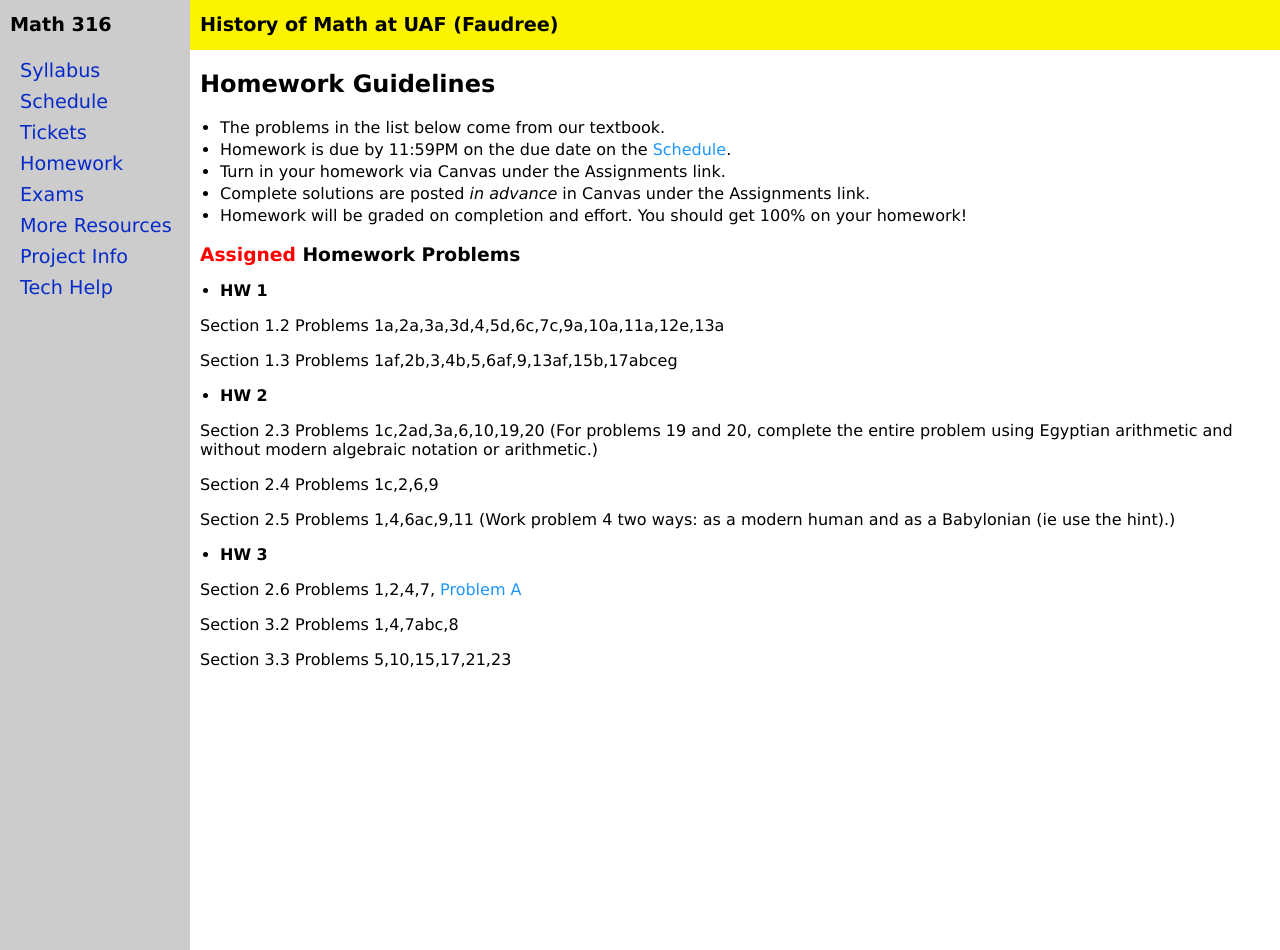
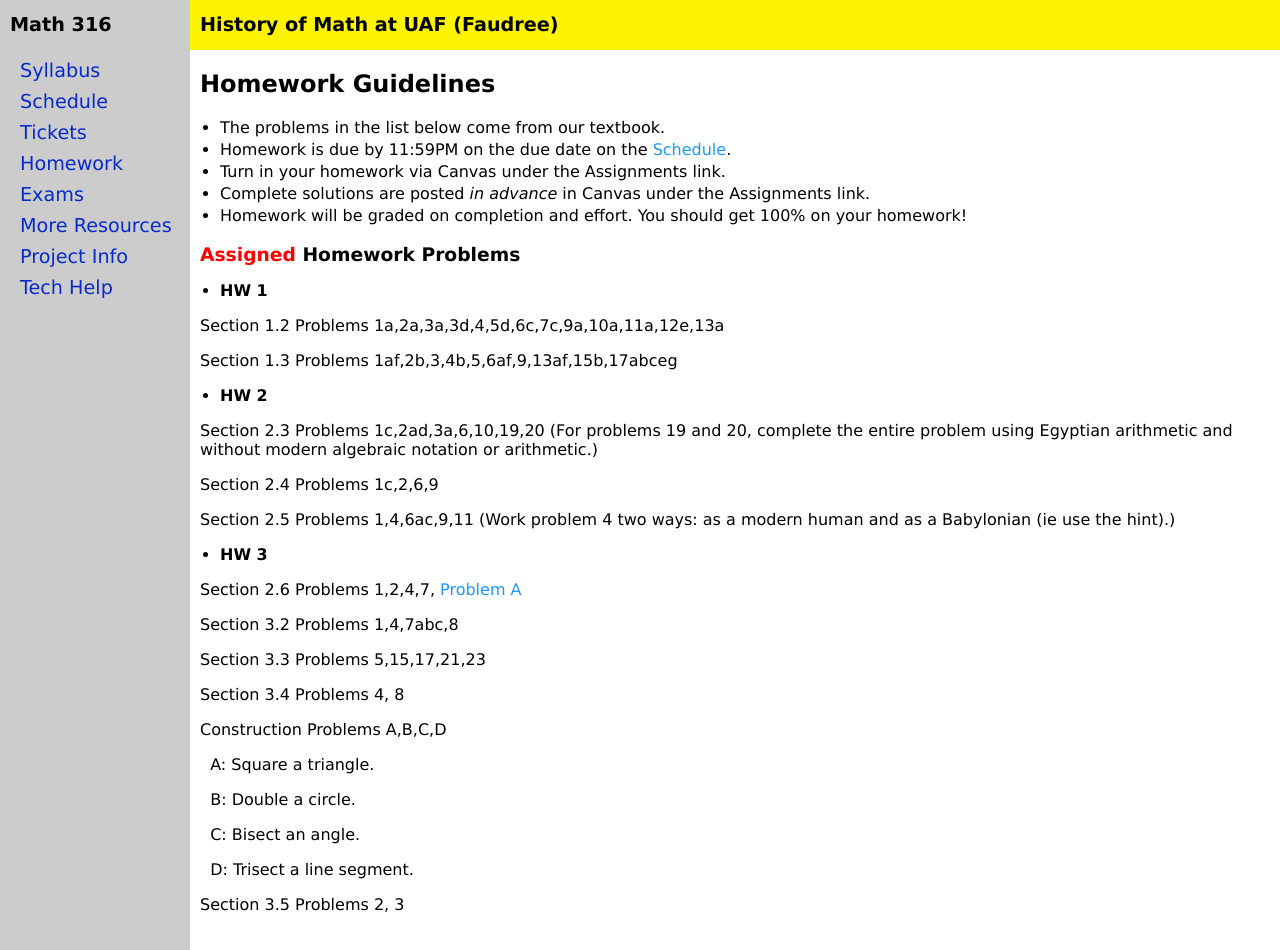
Before and after one commit to jrfaudree/HOM, a Jekyll site: the page built from homework.md, in a window 1280 px wide and 950 px high. Built offline with Jekyll 4.4.1, drawn with Linux system fonts in a browser that asks for light colours; part of the change alters nothing that is shown.

Commit message:
Update homework.md

```diff
--- a/homework.md
+++ b/homework.md
@@ -34,26 +34,21 @@ Section 2.6 Problems 1,2,4,7, [Problem A](assets/homework/HW-s-2-6-Problem-A.pdf
 
 Section 3.2 Problems 1,4,7abc,8
 
-Section 3.3 Problems 5,10,15,17,21,23
+Section 3.3 Problems 5,15,17,21,23
 
- [comment]: <> ( * **HW 4**)
+Section 3.4 Problems 4, 8
 
-[comment]: <> (  Section 3.3 Problem 21)
+Construction Problems A,B,C,D
 
-[comment]: <> (  Section 3.4 Problems 4, 8 )
+&nbsp;&nbsp;A: Square a triangle.
 
-[comment]: <> (  Construction Problems A,B,C,D)
+&nbsp;&nbsp;B: Double a circle.
 
-[comment]: <> (  &nbsp;&nbsp;A: Square a triangle.)
+&nbsp;&nbsp;C: Bisect an angle.
 
- [comment]: <> ( &nbsp;&nbsp;B: Double a circle.)
+&nbsp;&nbsp;D: Trisect a line segment.
 
-[comment]: <> (  &nbsp;&nbsp;C: Bisect an angle.)
-
-[comment]: <> (  &nbsp;&nbsp;D: Trisect a line segment.)
-
-
-[comment]: <> ( Section 3.5 Problems 2, 6)
+Section 3.5 Problems 2, 3
 
 [comment]: <> ( * **HW 5**)
 
```
